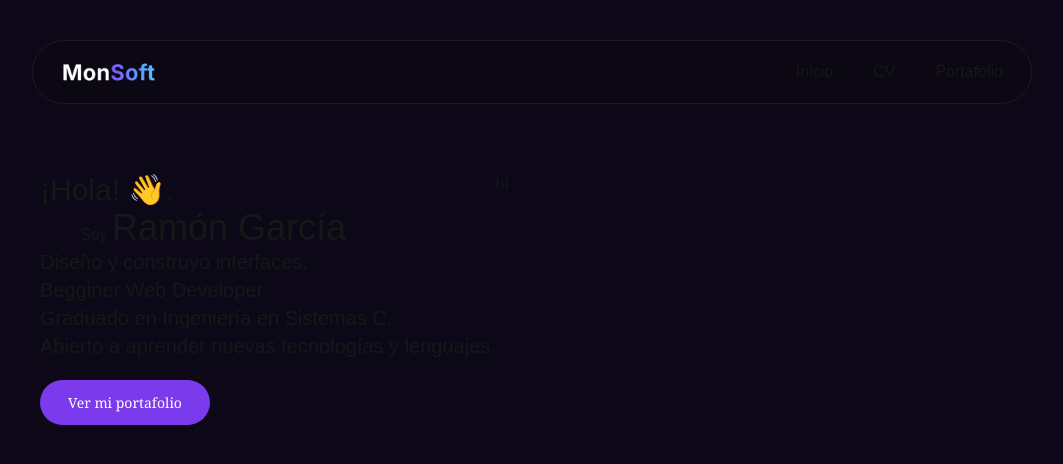
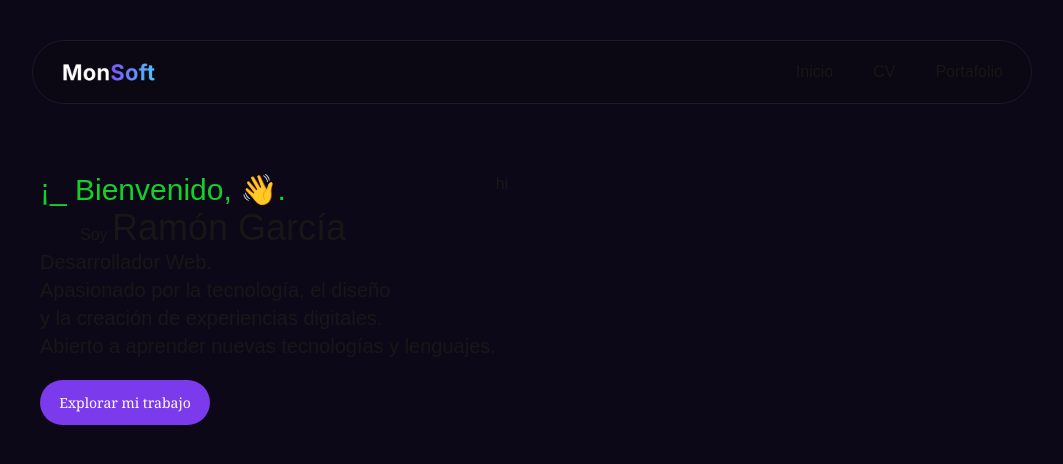
Before and after one commit to rgarcia07/monsoft, a Next.js app: page / in a window 1280 px wide. Shown: the top 464 px of the page, without its empty margins (108-1171 px from the left). Built offline with nearby package versions, Linux system fonts and the light colour scheme.

Commit message:
Se modifican los textos y se añade color a uno de ellos

```diff
--- a/app/page.tsx
+++ b/app/page.tsx
@@ -9,7 +9,7 @@ export default function Home() {
         <section className="">
           <div>
             <div className="container-hero max-w-xl mx-auto md:mx-0">
-              <p className="text-hello text-3xl">¡Hola! &#128075;.</p>
+              <p className="text-hello text-3xl text-[#12D22A]">¡_ Bienvenido, &#128075;.</p>
 
               <div className="md:pl-10">
                 <h1>
@@ -18,12 +18,12 @@ export default function Home() {
               </div>
 
               <div>
-                <h2 className="text-xl">Diseño y construyo interfaces.</h2>
+                <h2 className="text-xl">Desarrollador Web.</h2>
               </div>
 
               <div className="my-information text-xl">
-                <p>Begginer Web Developer</p>
-                <p>Graduado en Ingeniería en Sistemas C.</p>
+                <p>Apasionado por la tecnología, el diseño</p>
+                <p>y la creación de experiencias digitales.</p>
                 <p>Abierto a aprender nuevas tecnologías y lenguajes.</p>
               </div>
 
@@ -33,7 +33,7 @@ export default function Home() {
                 <a href="/Portfolio">
                   <button className="bg-[#7c3aed] text-white font-serif text-sm rounded-full cursor-pointer h-11 w-36 sm:h-[45px] sm:w-[170px] border-none"
                   >
-                    Ver mi portafolio
+                    Explorar mi trabajo
                   </button>
                 </a>
               </div>
@@ -41,7 +41,7 @@ export default function Home() {
           </div>
         </section>
         <section className="">
-              <h1>hi</h1>
+          <h1>hi</h1>
         </section>
       </main>
     </header>
```
